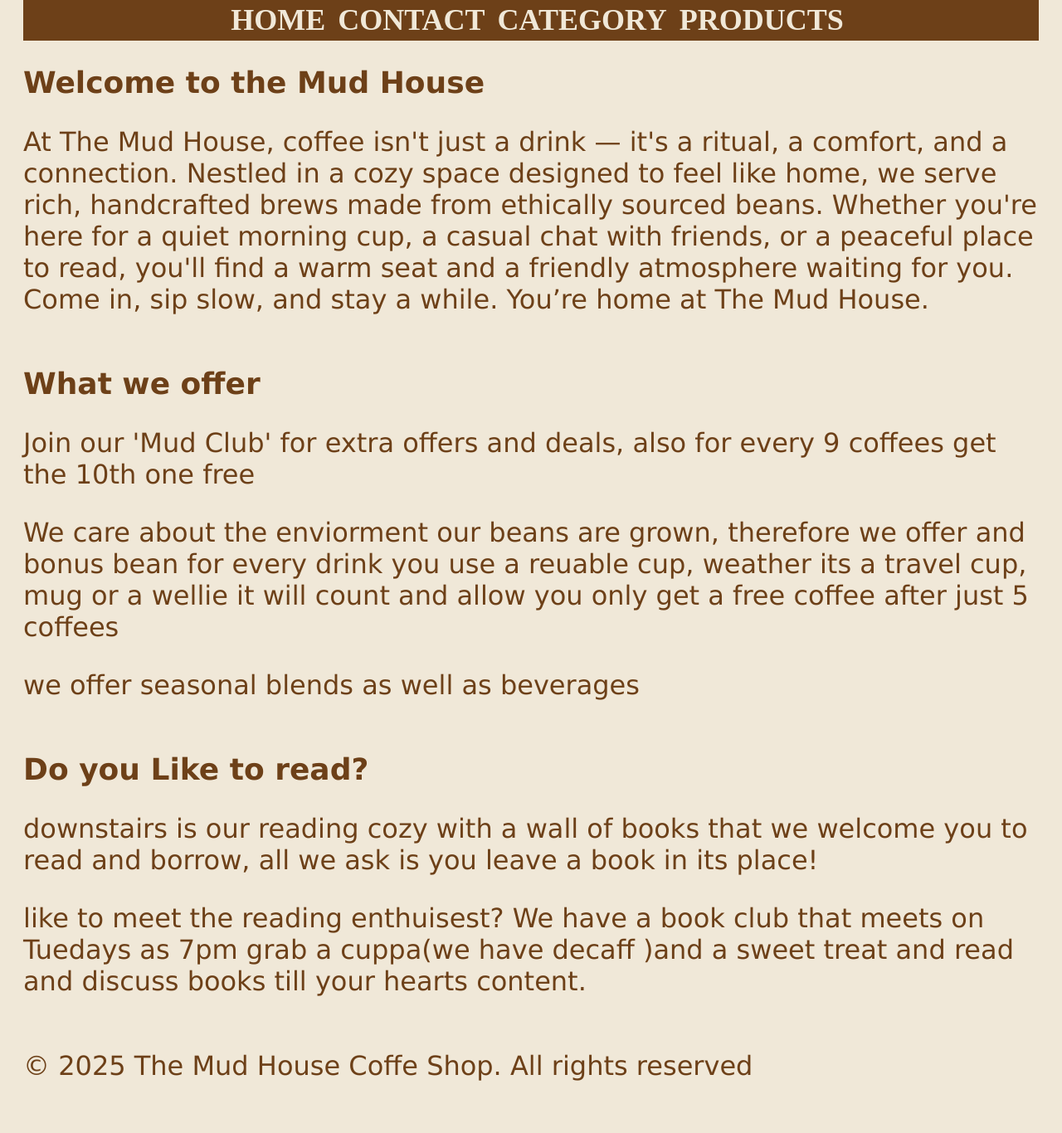
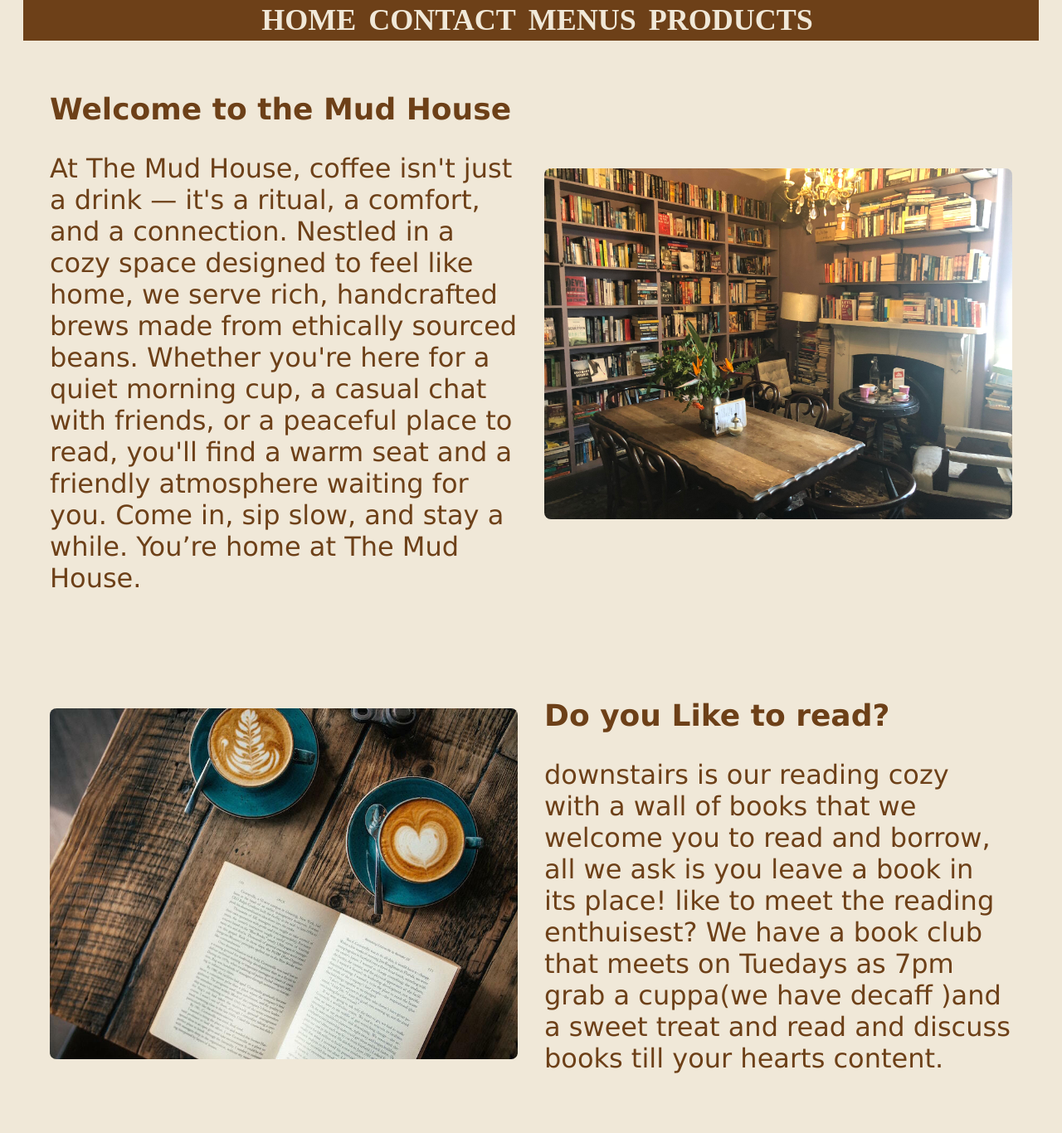
Before and after one commit to SarahAnderson15/coffee_shop, a plain HTML site: page index.html in a window 1280 px wide. Shown: the part 254-1620 px from the top of the page at 83% size. Drawn offline with Linux system fonts and the light colour scheme.

Commit message:
update layout

```diff
--- a/index.html
+++ b/index.html
@@ -8,6 +8,7 @@
       <link rel="stylesheet" href="https://cdnjs.cloudflare.com/ajax/libs/font-awesome/6.7.2/css/all.min.css" integrity="sha512-Evv84Mr4kqVGRNSgIGL/F/aIDqQb7xQ2vcrdIwxfjThSH8CSR7PBEakCr51Ck+w+/U6swU2Im1vVX0SVk9ABhg==" crossorigin="anonymous" referrerpolicy="no-referrer" />
     </head>
     <body>
+        <!--navigation -->
         <header>
             <div id="logo">
             <img  src="assets/the_mud_house_logo.png" width="300px" height="auto" >
@@ -18,7 +19,7 @@
                   <div class="menu">
                     <a href="index.html">Home</a>
                     <a href="contact.html">Contact</a>
-                    <a href="category.html">Category</a>
+                    <a href="category.html">Menus</a>
                     <a href="products.html">Products</a>
                     <label for="check" class="close-menu"><i class="fas fa-times"></i></label>
                   </div>
@@ -26,26 +27,36 @@
                 </div>
             </nav>
         </header>
-        <section id="intro">
-            <h2>Welcome to the Mud House</h2>
-            <p>At The Mud House, coffee isn't just a drink — it's a ritual, a comfort, and a connection. Nestled in a cozy space designed to feel like home, we serve rich, handcrafted brews made from ethically sourced beans. Whether you're here for a quiet morning cup, a casual chat with friends, or a peaceful place to read, you'll find a warm seat and a friendly atmosphere waiting for you.
+        <!-- introduction -->
+        <section id="intro" class="two-column">
+            <div class="text">
+              <h2>Welcome to the Mud House</h2>
+              <p>At The Mud House, coffee isn't just a drink — it's a ritual, a comfort, and a connection. Nestled in a cozy space designed to feel like home, we serve rich, handcrafted brews made from ethically sourced beans. Whether you're here for a quiet morning cup, a casual chat with friends, or a peaceful place to read, you'll find a warm seat and a friendly atmosphere waiting for you.
             Come in, sip slow, and stay a while. You’re home at The Mud House.</p>
+            </div class="image">
+              <img src="assets/coffee_shop.jpg" alt="a coffee shop" class="fixed-img">
+           </div>
         </section>
-        <section id="usp">
+
+        <section id="books" class="two-column">
+            <div class="text">
+              <img src="assets/book.jpg" alt="book and coffee" class="fixed-img">
+            </div>
+            <div class="image">
+             <h2>Do you Like to read?</h2>
+             <p> downstairs is our reading cozy with a wall of books that we welcome you to read and borrow, all we ask is you leave a book in its place! like to meet the reading enthuisest? We have a book club that meets on Tuedays as 7pm grab a cuppa(we have decaff )and a sweet treat and read and discuss books till your hearts content.</p>
+           </div>
+        </section>
+        <section class='usp'>
+          <div >
             <h2>What we offer</h2>
             <p> Join our 'Mud Club' for extra offers and deals, also for every 9 coffees get the 10th one free</p>
             <p> We care about the enviorment our beans are grown, therefore we offer and bonus bean for every drink you use a reuable cup, weather its a travel cup, mug or a wellie it will count and allow you only get a free coffee after just 5 coffees</p>
             <p> we offer seasonal blends as well as beverages</p>
-
-        </section>
-        <section id="books">
-            <h2>Do you Like to read?</h2>
-            <p> downstairs is our reading cozy with a wall of books that we welcome you to read and borrow, all we ask is you leave a book in its place!</p>
-            <p> like to meet the reading enthuisest? We have a book club that meets on Tuedays as 7pm grab a cuppa(we have decaff )and a sweet treat and read and discuss books till your hearts content.</p>
-
+          </div>
         </section>
         <!-- footer -->
         <footer>
-        <p> &copy; 2025 The Mud House Coffe Shop. All rights reserved</p>
+        <p> &copy; 2025 The Mud House Coffee Shop. All rights reserved</p>
         </footer>
     </body>
```
